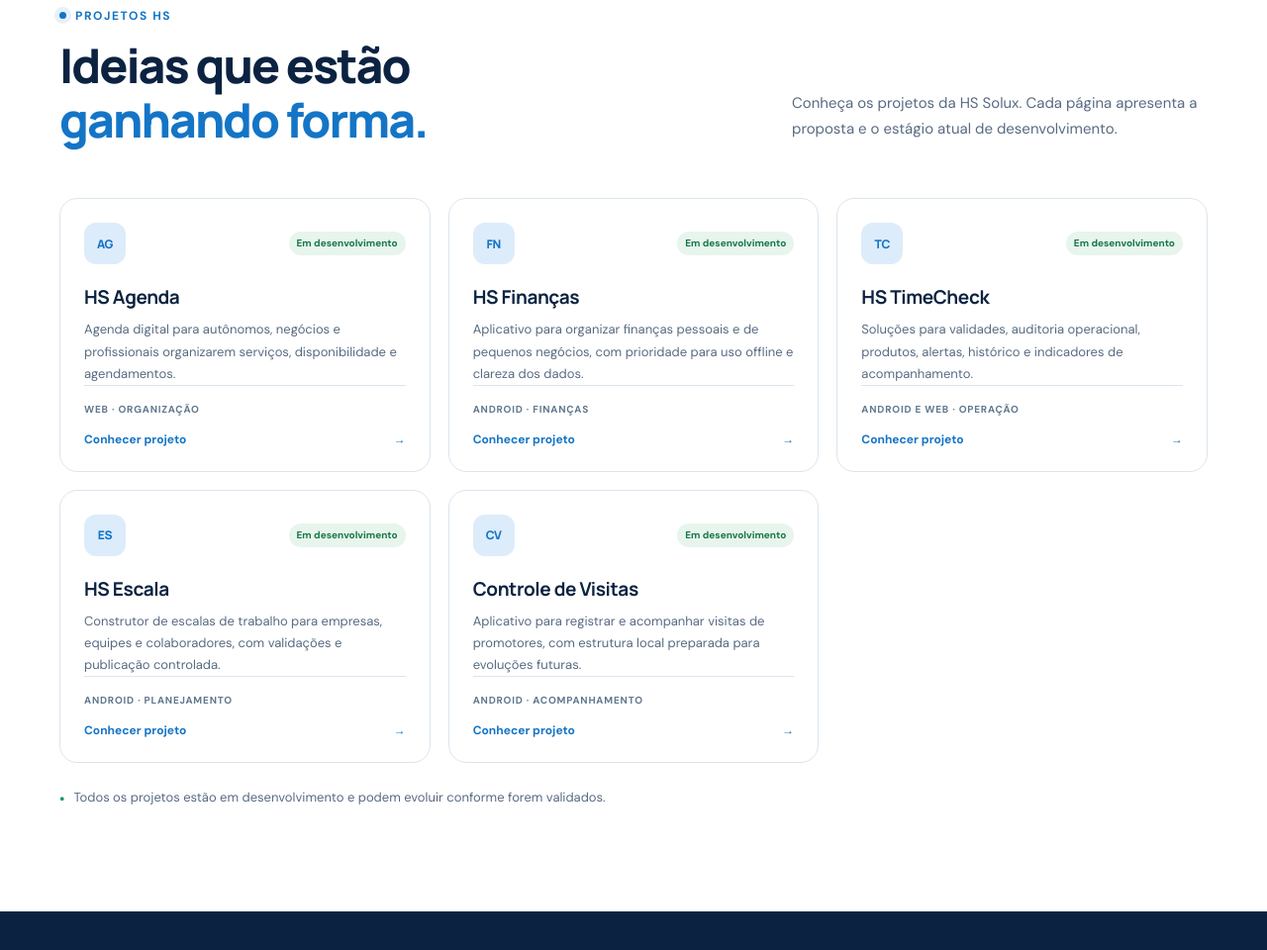
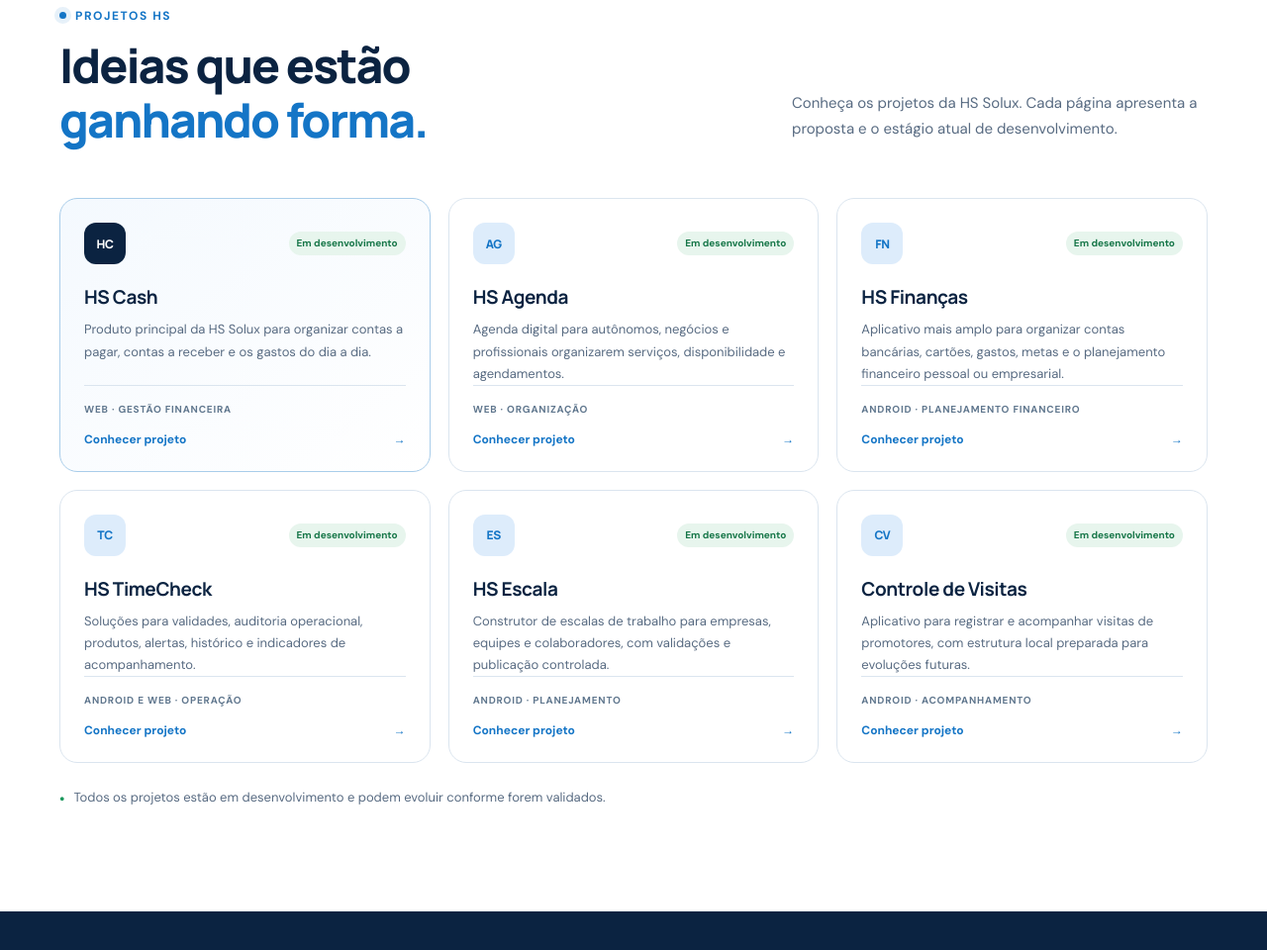
Before and after one commit to Herlonysantiago/hs_solux-site, a plain HTML site: page index.html in a window 1280 px wide. Shown: the part 918-1878 px from the top of the page at 99% size. Drawn offline with Linux system fonts and the light colour scheme.

Commit message:
Diferencia HS Cash e HS Financas

```diff
--- a/index.html
+++ b/index.html
@@ -130,6 +130,13 @@
           <p>Conheça os projetos da HS Solux. Cada página apresenta a proposta e o estágio atual de desenvolvimento.</p>
         </div>
         <div class="project-grid">
+          <article class="project-card project-primary">
+            <div class="project-top"><span class="project-icon">HC</span><span class="project-status status-progress">Em desenvolvimento</span></div>
+            <h3>HS Cash</h3>
+            <p>Produto principal da HS Solux para organizar contas a pagar, contas a receber e os gastos do dia a dia.</p>
+            <span class="project-type">Web · gestão financeira</span>
+            <a class="project-link" href="aplicativos/hs-cash/">Conhecer projeto <span aria-hidden="true">→</span></a>
+          </article>
           <article class="project-card">
             <div class="project-top"><span class="project-icon">AG</span><span class="project-status status-progress">Em desenvolvimento</span></div>
             <h3>HS Agenda</h3>
@@ -140,8 +147,8 @@
           <article class="project-card">
             <div class="project-top"><span class="project-icon">FN</span><span class="project-status status-progress">Em desenvolvimento</span></div>
             <h3>HS Finanças</h3>
-            <p>Aplicativo para organizar finanças pessoais e de pequenos negócios, com prioridade para uso offline e clareza dos dados.</p>
-            <span class="project-type">Android · finanças</span>
+            <p>Aplicativo mais amplo para organizar contas bancárias, cartões, gastos, metas e o planejamento financeiro pessoal ou empresarial.</p>
+            <span class="project-type">Android · planejamento financeiro</span>
             <a class="project-link" href="aplicativos/hs-financas/">Conhecer projeto <span aria-hidden="true">→</span></a>
           </article>
           <article class="project-card">
--- a/sitemap.xml
+++ b/sitemap.xml
@@ -6,6 +6,7 @@
     <changefreq>monthly</changefreq>
     <priority>1.0</priority>
   </url>
+  <url><loc>https://hssolux.com.br/aplicativos/hs-cash/</loc><changefreq>monthly</changefreq><priority>0.9</priority></url>
   <url><loc>https://hssolux.com.br/aplicativos/hs-agenda/</loc><changefreq>monthly</changefreq><priority>0.8</priority></url>
   <url><loc>https://hssolux.com.br/aplicativos/hs-financas/</loc><changefreq>monthly</changefreq><priority>0.8</priority></url>
   <url><loc>https://hssolux.com.br/aplicativos/hs-timecheck/</loc><changefreq>monthly</changefreq><priority>0.8</priority></url>
--- a/styles.css
+++ b/styles.css
@@ -94,6 +94,8 @@ a{color:inherit;text-decoration:none} img{display:block;max-width:100%} button{f
 .project-grid{display:grid;grid-template-columns:repeat(3,1fr);gap:18px}
 .project-card{min-height:245px;display:flex;flex-direction:column;padding:24px;border:1px solid var(--line);border-radius:var(--radius-md);background:#fff;transition:transform .25s ease,border-color .25s ease,box-shadow .25s ease}
 .project-card:hover{transform:translateY(-5px);border-color:#accde8;box-shadow:var(--shadow)}
+.project-primary{border-color:#a9cdea;background:linear-gradient(145deg,#f4f9fe,#fff)}
+.project-primary .project-icon{background:var(--navy-900);color:#fff}
 .project-top{display:flex;align-items:center;justify-content:space-between;gap:12px}
 .project-icon{display:grid;width:42px;height:42px;place-items:center;border-radius:12px;background:var(--blue-100);color:var(--blue-600);font:800 12px "Manrope",Arial,sans-serif;letter-spacing:-.4px}
 .project-status{padding:6px 8px;border-radius:20px;font-size:10px;font-weight:700;line-height:1.2;text-align:right}
```
Also changed, not shown: aplicativos/hs-cash/index.html (added, +7 -0 lines), aplicativos/hs-financas/index.html (+7 -1 lines).
